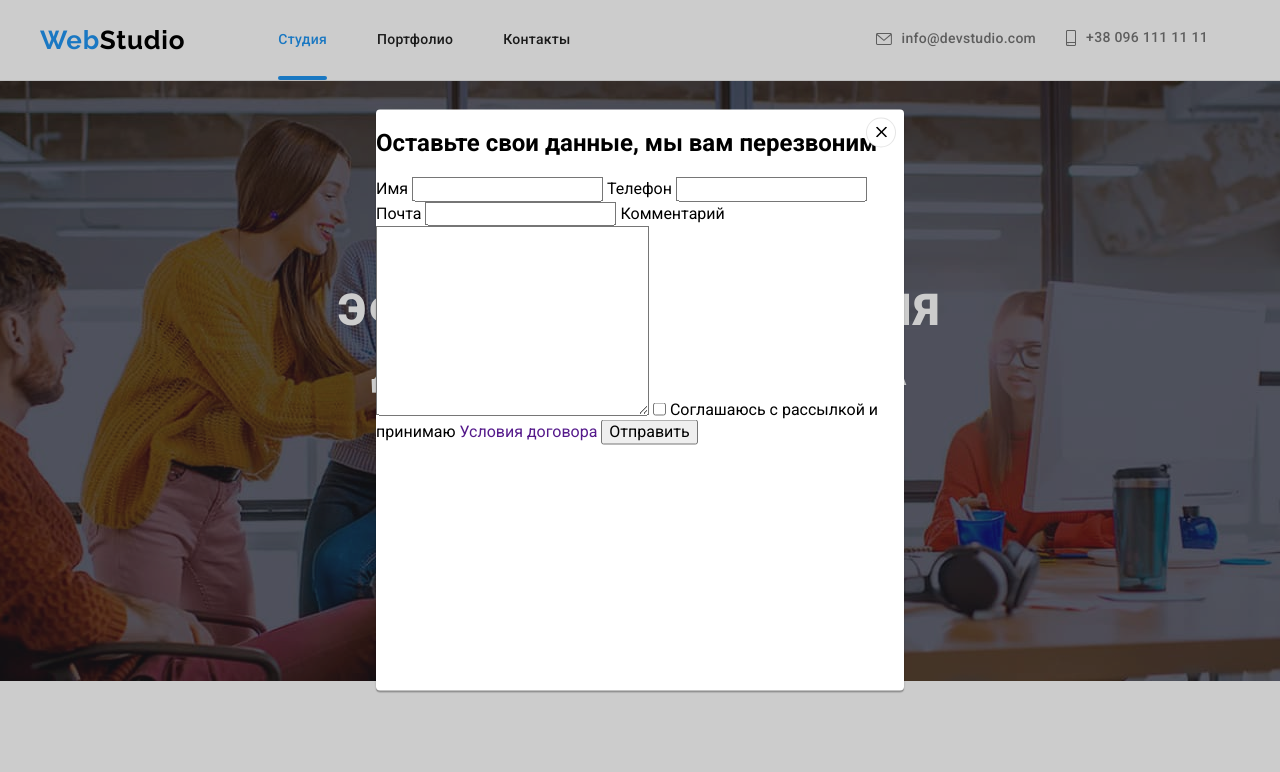
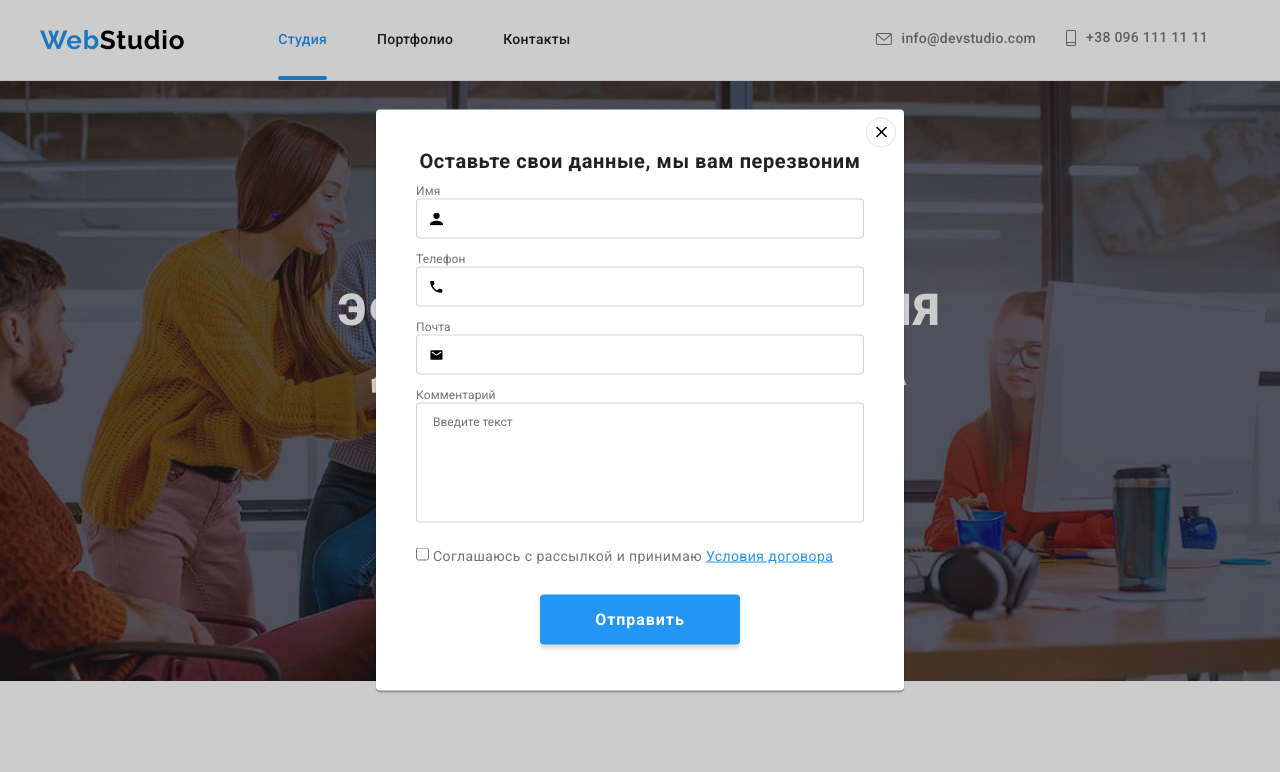
Before and after one commit to allakhimenko/-goit-markup-hw-06, a plain HTML site: page index.html in a window 1280 px wide. Both pictures are taken after a click on the button "Заказать услугу". Shown: the top 772 px of the page. Drawn offline with nearby package versions, Linux system fonts and the light colour scheme.

Commit message:
Оформены формы в модалке

```diff
--- a/css/common.css
+++ b/css/common.css
@@ -206,7 +206,7 @@ a {
   letter-spacing: 0.06em;
   color: var(--primary-white-color);
   background-color: var(--accent-color);
-  border-color: var(--accent-color);
+  border: none;
   border-radius: 4px;
   cursor: pointer;
 }
@@ -243,11 +243,113 @@ a {
 
   width: 528px;
   height: 581px;
+  padding: 40px;
 
   background-color: var(--primary-white-color);
   box-shadow: 0px 1px 3px rgba(0, 0, 0, 0.12), 0px 1px 1px rgba(0, 0, 0, 0.14),
     0px 2px 1px rgba(0, 0, 0, 0.2);
   border-radius: 4px;
+}
+
+.modal h2{
+  margin: 0;
+  margin-bottom: 12px;
+
+  font-weight: 700;
+  font-size: 20px;
+  line-height: 1.15;
+  text-align: center;
+  letter-spacing: 0.03em;
+  color: var(--title-text-color);
+}
+.field-with-icon{
+  position: relative;
+}
+
+.form-field{
+  display: flex;
+  flex-direction: column;
+  margin-bottom: 4px;
+
+  font-weight: 400;
+  font-size: 12px;
+  line-height: 1.16;
+  letter-spacing: 0.01em;
+  color: var(--primary-text-color);
+}
+
+.form-field input,
+.form-field textarea{
+  display: block;
+  height: 40px;
+  margin-bottom: 10px;
+  padding-left: 42px;
+
+  border: 1px solid rgba(33, 33, 33, 0.2);
+  border-radius: 4px;
+  cursor: pointer;
+}
+
+.form-field textarea{
+  height: 120px;
+  padding: 12px 16px;
+  margin-bottom: 20px;
+  resize: none;
+}
+
+.form-field input:focus,
+.form-field textarea:focus{
+  outline: none;
+  border: 1px solid var(--accent-color);
+}
+
+.modal-icon{
+  position: absolute;
+  top: 28px;
+  left: 14px;
+}
+
+.field-with-icon:focus-within .modal-icon{
+  fill: var(--accent-color);
+}
+
+.policy-terms,
+.policy-link{
+  font-style: normal;
+  font-weight: 400;
+  font-size: 14px;
+  line-height: 1.71px;
+  letter-spacing: 0.03em;
+  color: var(--primary-text-color);
+}
+
+.policy-link{
+  text-decoration: underline;
+  color: var(--accent-color);
+}
+
+.button-submit{
+  display: block;
+  margin: auto;
+  width: 200px;
+  height: 50px;
+  margin-top: 30px;
+  padding: 10px 55px;
+
+  background: var(--accent-color);
+  box-shadow: 0px 4px 4px rgba(0, 0, 0, 0.15);
+  border: none;
+  border-radius: 4px;
+
+  font-style: normal;
+  font-weight: 700 ;
+  font-size: 16px;
+  line-height: 1.87;
+  text-align: center;
+  letter-spacing: 0.06em;
+  color: var(--primary-white-color);
+
+  cursor: pointer;
 }
 
 .button-closed {
@@ -263,6 +365,13 @@ a {
   background-color: #fff;
   background-size: 11px;
   cursor: pointer;
+
+  transition: fill 250ms cubic-bezier(0.4, 0, 0.2, 1);
+}
+
+.button-closed:hover,
+.button-closed:focus{
+  fill: var(--accent-color);
 }
 
 /*Особенности*/
@@ -651,6 +760,7 @@ a {
     text-align: center;
     letter-spacing: 0.06em;
     color: var(--primary-white-color);
+    cursor: pointer;
 }
 
 .email-form svg{margin-left: 10px;}
--- a/index.html
+++ b/index.html
@@ -69,23 +69,46 @@
                 </svg>
             </button>
             <h2>Оставьте свои данные, мы вам перезвоним</h2>
-            <form>
-                <label for="user-name">Имя</label>
-                <input type="text" name="user-name" id="user-name" autofocus>
+            <form autocomplete="off">
+                <div class="field-with-icon">
+                  <label  class="form-field">Имя
+                    <input type="text" name="user-name" placeholder="" autofocus>
+                  </label>
+                  <svg class=modal-icon width=13 height=13>
+                    <use href="./images/symbol-defs.svg#icon-modal-icon1"></use>
+                  </svg>
+                </div>
 
-                <label for="tel">Телефон</label>
-                <input type="tel" name="tel" id="tel">
+                <div class="field-with-icon">
+                  <label  class="form-field">Телефон
+                    <input type="tel" name="tel" placeholder="">
+                  </label>
+                  <svg class=modal-icon width=13 height=13>
+                    <use href="./images/symbol-defs.svg#icon-modal-icon2"></use>
+                  </svg>
+                </div>
 
-                <label for="mail">Почта</label>
-                <input type="email" name="mail" id="mail">
+                <div class="field-with-icon">
+                  <label  class="form-field">Почта
+                    <input type="email" name="mail" placeholder="">
+                  </label>
+                  <svg class=modal-icon width=13 height=13>
+                    <use href="./images/symbol-defs.svg#icon-modal-icon3"></use>
+                  </svg>
+                </div>
 
-                <label for="comment">Комментарий</label>
-                <textarea name="comment" id="comment" cols="30" rows="10"></textarea>
+                <div>
+                  <label  class="form-field">Комментарий
+                    <textarea name="comment" id="comment" cols="30" rows="10" placeholder="Введите текст"></textarea>
+                  </label>
+                </div>
 
-                <input type="checkbox" name="policy" id="policy">
-                <label for="policy">Соглашаюсь с рассылкой и принимаю <a href="">Условия договора</a></label>
+                <div class="policy">
+                  <input type="checkbox" name="policy" id="policy">
+                  <label for="policy"><span class="policy-terms">Соглашаюсь с рассылкой и принимаю </span><a href="" class="policy-link">Условия договора</a></label>
+                </div>
 
-                <button type="submit">Отправить</button>
+                <button class="button-submit" type="submit">Отправить</button>
             </form>
           </div>
         </div>
@@ -427,7 +450,7 @@
             </div>
             <div class="email-form">
                 <span>Подпишитесь на рассылку</span>
-                <form>
+                <form autocomplete="off">
                     <input type="email" name="mail" placeholder="E-mail">
                     <button type="submit">Подписаться
                         <svg width=24 height=24>
```
Also changed, not shown: portfolio.html (+1 -1 lines).
